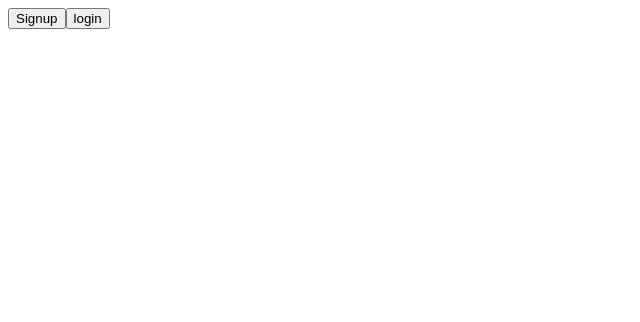
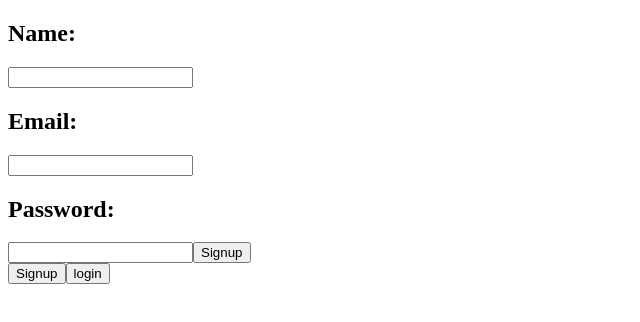
Before and after one commit to QMYM/DonateAndHelp, a React app: page / in a window 1280 px wide. Shown: the top 322 px of the page, without its empty margins (0-640 px from the left). Built offline with nearby package versions, Linux system fonts and the light colour scheme; the HTML template or start-up script is replaced by a standard one.

Commit message:
sign up page

```diff
--- a/react-client/src/components/Home.jsx
+++ b/react-client/src/components/Home.jsx
@@ -1,9 +1,11 @@
 import React from 'react';
 import $ from 'jquery';
+import Signup from './Signup.jsx'
 
 
 const Home = (props) => (
   <div>
+  <Signup />
    <button>Signup</button>
     <button>login</button>
   </div>
--- a/react-client/src/components/Signup.jsx
+++ b/react-client/src/components/Signup.jsx
@@ -2,12 +2,57 @@ import React from 'react';
 import $ from 'jquery';
 
 
-const Login = (props) => (
-  <div>
-  <input/>
-  </div>
+class Signup extends React.Component{
+	constructor(props){
+	super(props)
+		this.state={
+	    email: "",
+        password: "",
+        username:""
+    };
+		this.onChange=this.onChange.bind(this)
+		this.submit=this.submit.bind(this)
+	}
+onChange(e){
+	this.setState({
+		[e.target.name]:e.target.value
+	})
+
+}
+submit(email , username , password){
+	$.ajax({
+		type : 'POST',
+		url : '/user',
+		data :{
+			email : email ,
+			password : password ,
+			username : username
+		},
+		success : (data)=>{
+			console.log('aaa' , data)
+		}
+	})
+}
 
 
-)
 
-export default Login;
+
+render(){
+return(
+<div>
+<h2>Name:</h2>
+<input type ='text' name='username' onChange={this.onChange}/>
+<h2>Email:</h2>
+
+<input type ='text' name='email' onChange={this.onChange}/>
+<h2>Password:</h2>
+<input type ='password' name='password' onChange={this.onChange}/>
+
+<button onClick={()=>this.submit(this.state.username , this.state.password , this.state.email)}>Signup</button>
+</div>
+	)
+}
+
+}
+
+export default Signup;
```
Also changed, not shown: db/index.js (+9 -0 lines), 3 other files (tests, documents, lock files or other folders).
